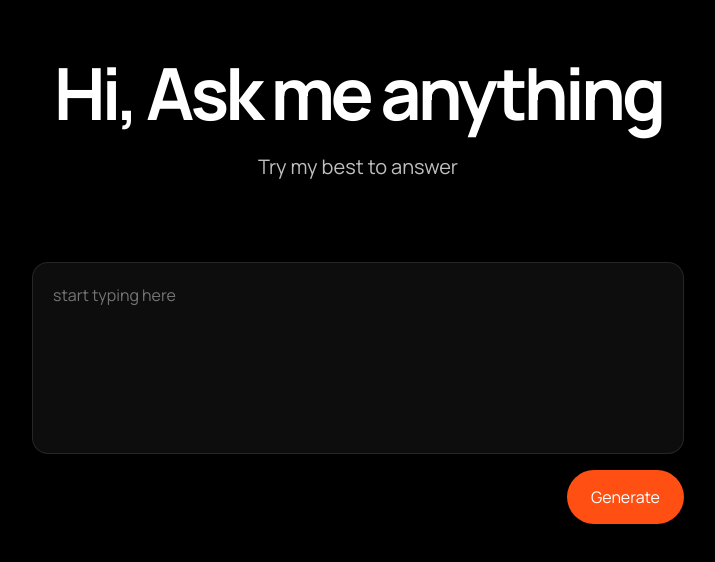
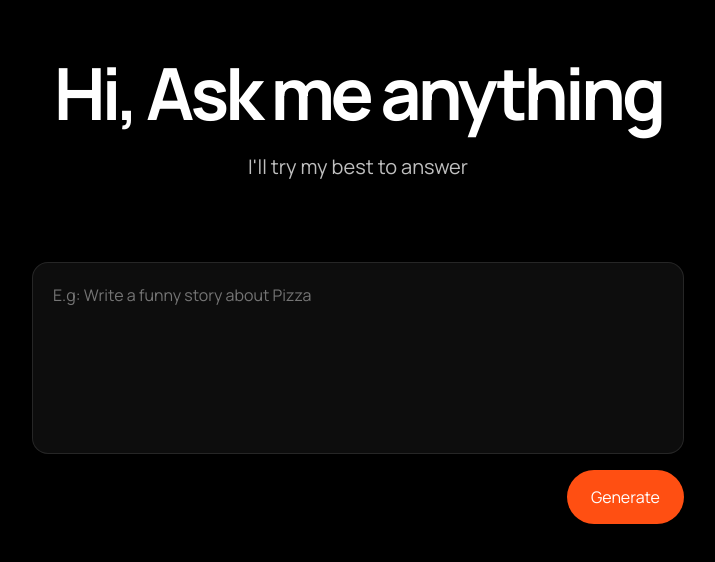
Before and after one commit to helloojohn/ai-assistant, a Next.js app: page / in a window 1280 px wide. Shown: the top 562 px of the page, without its empty margins (282-997 px from the left). Built offline with nearby package versions, Linux system fonts and the light colour scheme.

Commit message:
Update index.js

```diff
--- a/pages/index.js
+++ b/pages/index.js
@@ -45,11 +45,11 @@ const Home = () => {
             <h1>Hi, Ask me anything </h1>
           </div>
           <div className="header-subtitle">
-            <h2>Try my best to answer</h2>
+            <h2>I'll try my best to answer</h2>
           </div>
         </div>
         <div className="prompt-container">
-          <textarea placeholder="start typing here" className="prompt-box" value={userInput} onChange={onUserChangedText} />
+          <textarea placeholder="E.g: Write a funny story about Pizza" className="prompt-box" value={userInput} onChange={onUserChangedText} />
           <div className="prompt-buttons">
             <a className="generate-button" onClick={callGenerateEndpoint}>
               <div className="generate">
```
